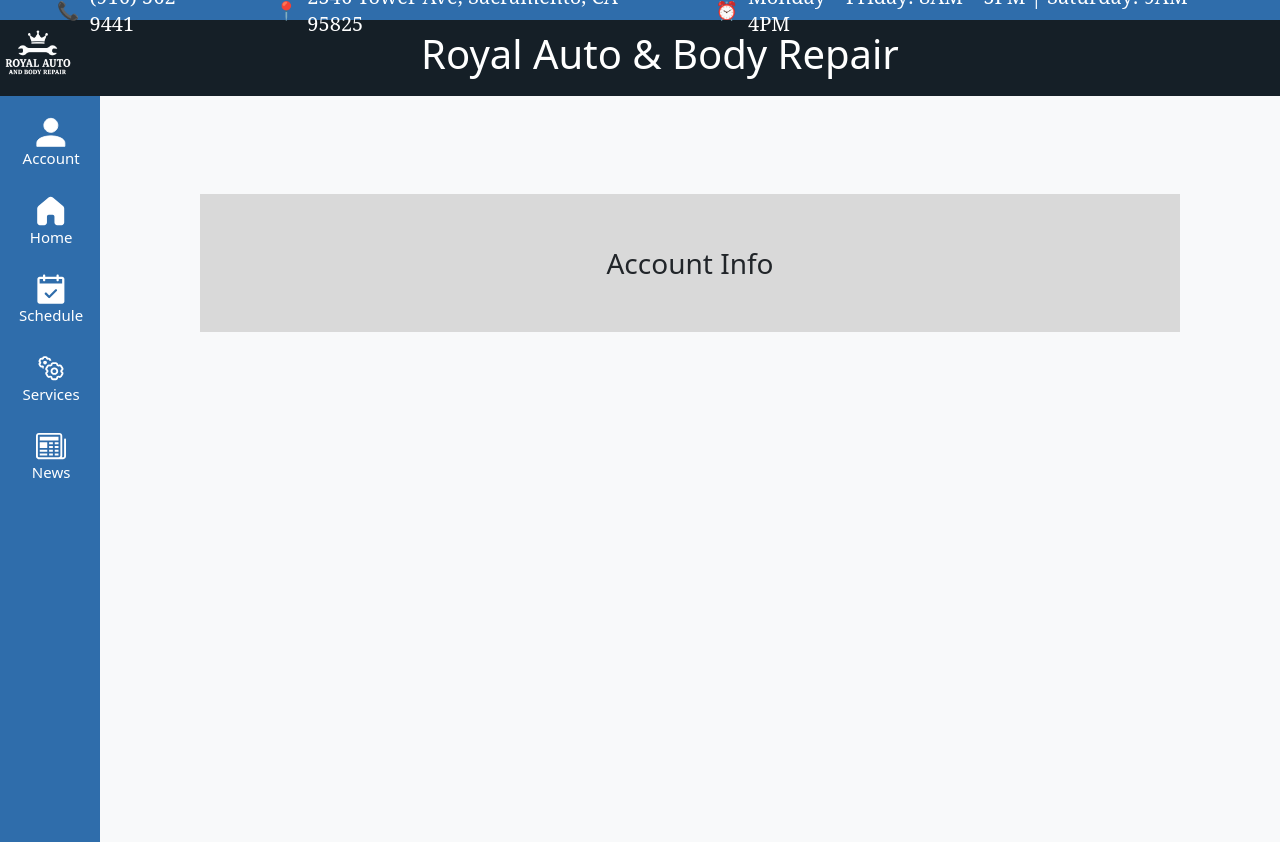
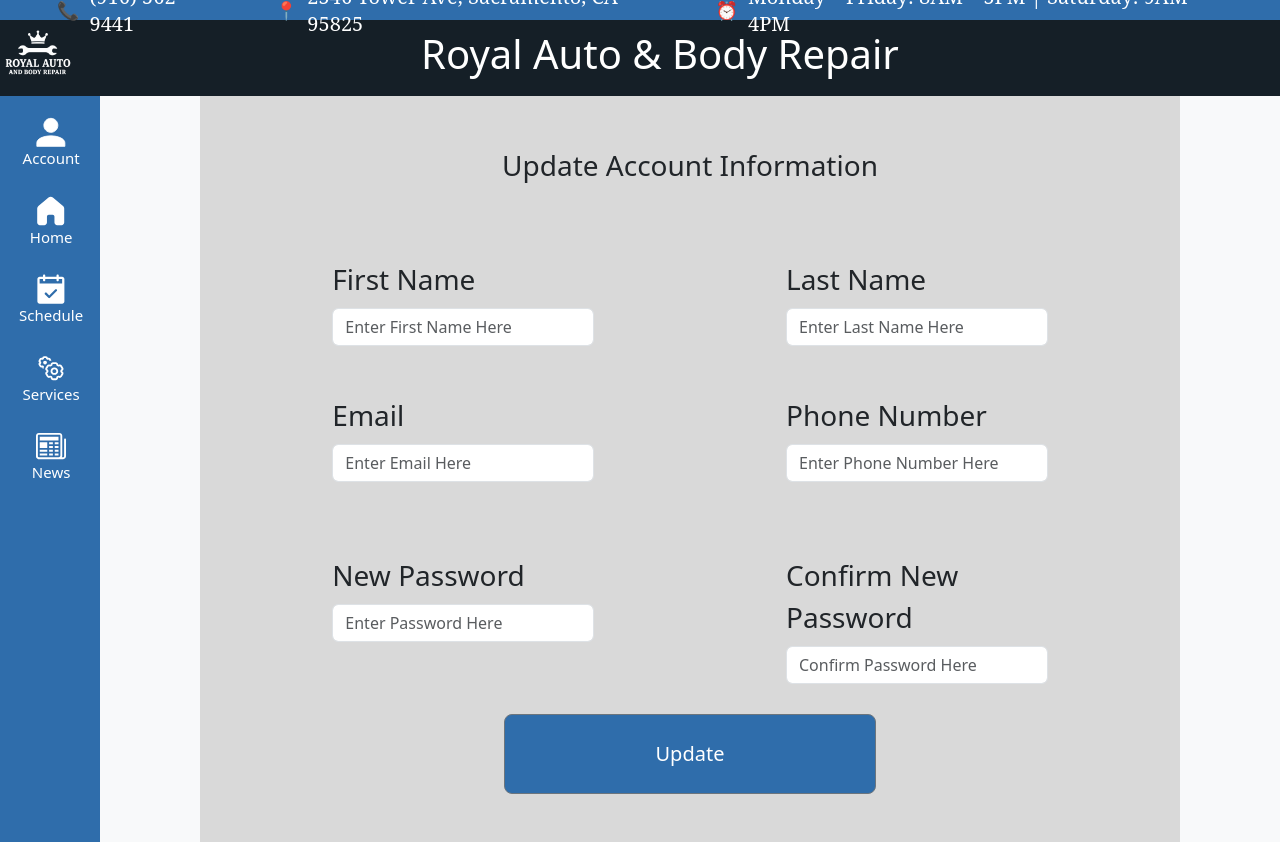
Before and after one commit to QuantumBits-CSUS-25-26/RoyalWebsite, a React (Create React App) app in the folder frontend/: page /account-update in a window 1280 px wide. Before the commit the page ends 800 px from the top, so only its background shows below. Built offline with nearby package versions, Linux system fonts and the light colour scheme.

Commit message:
RW-93--customer-account-management,-info-update

```diff
--- a/frontend/src/App.css
+++ b/frontend/src/App.css
@@ -591,12 +591,26 @@
 }
 
 /* begin customer update */
-.customerUpdate .content {
+.customerUpdate .title {
   height: 10vh;
   margin-left: 100px;
 }
-
 .customerUpdate .updateForm {
   background-color: #D9D9D9;
-  margin-top: 10%;
+  margin-top: 0%;
 }
+.customerUpdate .container {
+  display: flex;
+}
+.customerUpdate .contentRight {
+  height: 20vh;
+  width: 100vh;
+}
+.customerUpdate .contentLeft {
+  height: 20vh;
+  width: 100vh;
+}
+.customerUpdate .btn {
+  width: 40%;
+  background-color: #2F6DAB;
+}
--- a/frontend/src/Pages/CustomerUpdate.js
+++ b/frontend/src/Pages/CustomerUpdate.js
@@ -4,18 +4,244 @@ import { Row, Col, Button, Form, FormGroup, Label, Input } from 'reactstrap';
 import { useNavigate } from 'react-router-dom';
 import { useState } from 'react';
 
+const currentEntries = [
+  {
+    id: 1,
+    firstName: "John",
+    lastName: "Doe",
+    email: "john.doe@example.com",
+    phoneNumber: "123-456-7890",
+    password: "examplePassword"
+  }
+];
+
+const CustomerUpdate = () => {
+
+  const [ firstName, setFirstName ] = useState(currentEntries[0].firstName);
+  const [ lastName, setLastName ] = useState(currentEntries[0].lastName);
+  const [ email, setEmail ] = useState(currentEntries[0].email);
+  const [ phoneNumber, setPhoneNumber ] = useState(currentEntries[0].phoneNumber);
+  const [ password, setPassword] = useState(currentEntries[0].password);
+
+  const [ newFirstName, setNewFirstName ] = useState('');
+  const [ newLastName, setNewLastName ] = useState('');
+  const [ newEmail, setNewEmail ] = useState('');
+  const [ newPhoneNumber, setNewPhoneNumber ] = useState('');
+  const [ newPassword, setNewPassword] = useState('');
+  const [ newPasswordConfirm, setNewPasswordConfirm] = useState('');
+
+  const [ firstNamePlaceHolder, setFirstNamePlaceholder] = useState("Enter First Name Here");
+  const [ lastNamePlaceHolder, setLastNamePlaceholder] = useState("Enter Last Name Here");
+  const [ emailPlaceHolder, setEmailPlaceholder] = useState("Enter Email Here");
+  const [ phoneNumberPlaceHolder, setPhoneNumberPlaceholder] = useState("Enter Phone Number Here");
+  const [ passPlaceHolder, setPassPlaceholder] =  useState("Enter Password Here");
+  const [ passPlaceHolderConfirm, setPassPlaceholderConfirm] =  useState("Confirm Password Here");
+
+  const [ phoneError, setPhoneError] = useState(false);
+  const [ emailError, setEmailError] = useState(false);
+  const [ passError, setPassError] = useState(false);
+  const [ passMatchError, setPassMatchError] = useState(false);
 
 
-const CustomerUpdate = () => {
+  const validateFirst = (value) => {
+    if (!value) {
+      setNewFirstName(firstName);
+      return "";
+    }
+    return "";
+  }
+
+  const validateLast = (value) => {
+    if (!value) {
+      setNewLastName(lastName);
+      return "";
+    }
+  }
+
+  const validateEmail = (value) => {
+     if (!value) {
+      setNewEmail(email);
+      return "";
+     }
+     const emailRegex = /^[^\s@]+@[^\s@]+\.[^\s@]+$/;
+     if (!emailRegex.test(value)) {
+      setEmailError(true);
+      return "Please enter a valid email address.";
+     }
+     return "";
+  }
+
+  const validatePassword = (value) => {
+      if (!value) {
+        setNewPassword(password);
+        return "";
+      }
+      if (value.length < 8) {
+        setPassError(true);
+        return "Password must be at least 8 characters.";
+      }
+      return "";
+  };
+
+  const validatePasswordMatch = (value) => {
+    if (value !== newPassword) {
+      setPassMatchError(true);
+      return "Passwords do not match.";
+    }
+    return "";
+  };
+
+  const validatePhoneNumber = (value) => {
+    if (!value) {
+      setNewPhoneNumber(phoneNumber);
+      return "";
+    }
+    const phoneRegex = /^\d{3}-\d{3}-\d{4}$/;
+    if (!phoneRegex.test(value)) {
+      setPhoneError(true);
+      return "Please enter a valid phone number (e.g., 123-456-7890).";
+    }
+  }
+
+  const handleClickUpdate = async(e) => {
+    e.preventDefault();
+
+    const emailErrorMsg = validateEmail(newEmail);
+    const phoneErrorMsg = validatePhoneNumber(newPhoneNumber);
+    const passErrorMsg = validatePassword(newPassword);
+    const passMatchErrorMsg = validatePasswordMatch(newPasswordConfirm);
+
+    if (emailError){
+      setEmailPlaceholder(emailErrorMsg);
+      setNewEmail('');
+    }
+    if (passError){
+      setPassPlaceholder(passErrorMsg);
+      setNewPassword('');
+    }
+    if (passMatchError){
+      setPassPlaceholderConfirm(passMatchErrorMsg);
+      setNewPasswordConfirm('');
+    }
+    if (phoneError){
+      setPhoneNumberPlaceholder(phoneErrorMsg);
+      setNewPhoneNumber('');
+    }
+
+    if (!emailError && !passError && !passMatchError && !phoneError){
+      // make api call to update information in database
+      setFirstName(newFirstName);
+      setLastName(newLastName);
+      setEmail(newEmail);
+      setNewPassword(newPassword);
+      setNewPasswordConfirm(newPasswordConfirm);
+      setNewPhoneNumber(newPhoneNumber);
+    }
+
+
+  }
+
+
 
 
   return (
     <div className="customerUpdate">
-      <div className="content">
+      <div className="title">
         <Row className='justify-content-center'>
           <Col md='10' sm='2'>
             <Form className='updateForm fs-3 p-4'>
-              <div className=' my-4'>Account Info</div>
+              <div className=' my-4'>Update Account Information</div>
+              <div className="container" >
+                <div className="contentLeft">
+                <FormGroup className='mx-5 px-5 my-5 text-start'>
+                  <Label for="firstName">First Name</Label>
+                  <Input
+                    id="firstName"
+                    name="firstName"
+                    placeholder={firstNamePlaceHolder}
+                    type="text"
+                    value={newFirstName}
+                    onChange={(e) => setNewFirstName(e.target.value)}
+                  />
+                </FormGroup>
+                </div>
+                <div className="contentRight">
+                  <FormGroup className='mx-5 px-5 my-5 text-start'>
+                    <Label for="lastName">Last Name</Label>
+                    <Input
+                      id="lastName"
+                      name="lastName"
+                      placeholder={lastNamePlaceHolder}
+                      type="text"
+                      value={newLastName}
+                      onChange={(e) => setNewLastName(e.target.value)}
+                    />
+                  </FormGroup>
+                </div>
+              </div>
+              <div className="container" >
+                <div className="contentLeft">
+                  <FormGroup className='mx-5 px-5 my-4 text-start'>
+                    <Label for="email">Email</Label>
+                    <Input
+                      id="email"
+                      name="email"
+                      placeholder={emailPlaceHolder}
+                      type="email"
+                      value={newEmail}
+                      onChange={(e) => setNewEmail(e.target.value)}
+                    />
+                  </FormGroup>
+                </div>
+                <div className="contentRight">
+                  <FormGroup className='mx-5 px-5 my-4 text-start'>
+                    <Label for="phoneNumber">Phone Number</Label>
+                    <Input
+                      id="phoneNumber"
+                      name="phoneNumber"
+                      placeholder={phoneNumberPlaceHolder}
+                      type="tel"
+                      value={newPhoneNumber}
+                      onChange={(e) => setNewPhoneNumber(e.target.value)}
+                    />
+                  </FormGroup>
+                </div>
+              </div>
+              <div className="container" >
+                <div className="contentLeft">
+                  <FormGroup className='mx-5 px-5 my-4 text-start'>
+                    <Label for="newPassword">New Password</Label>
+                    <Input
+                      id="newPassword"
+                      name="newPassword"
+                      placeholder={passPlaceHolder}
+                      type="password"
+                      value={newPassword}
+                      onChange={(e) => setNewPassword(e.target.value)}
+                    />
+                  </FormGroup>
+                </div>
+                <div className="contentRight">
+                  <FormGroup className='mx-5 px-5 my-4 text-start'>
+                    <Label for="confirmNewPassword">Confirm New Password</Label>
+                    <Input
+                      id="confirmNewPassword"
+                      name="confirmNewPassword"
+                      placeholder={passPlaceHolderConfirm}
+                      type="password"
+                      value={newPasswordConfirm}
+                      onChange={(e) => setNewPasswordConfirm(e.target.value)}
+                    />
+                  </FormGroup>
+                </div>
+              </div>
+              <Button
+                type='btn'
+                className='btn btn-lg my-4 py-4'
+                onClick={handleClickUpdate}
+              >
+                Update
+              </Button>
             </Form>
           </Col>
         </Row>
```
